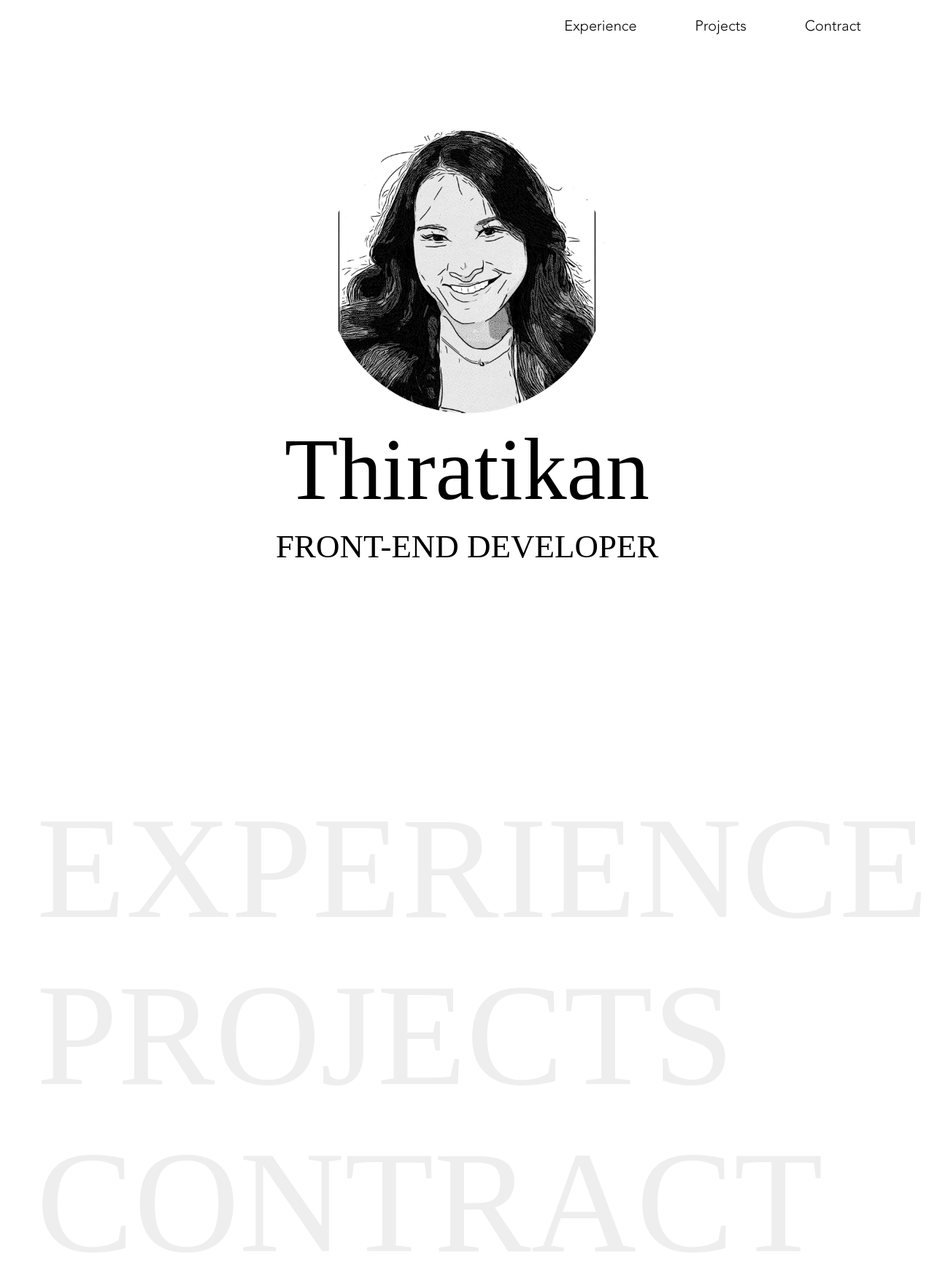
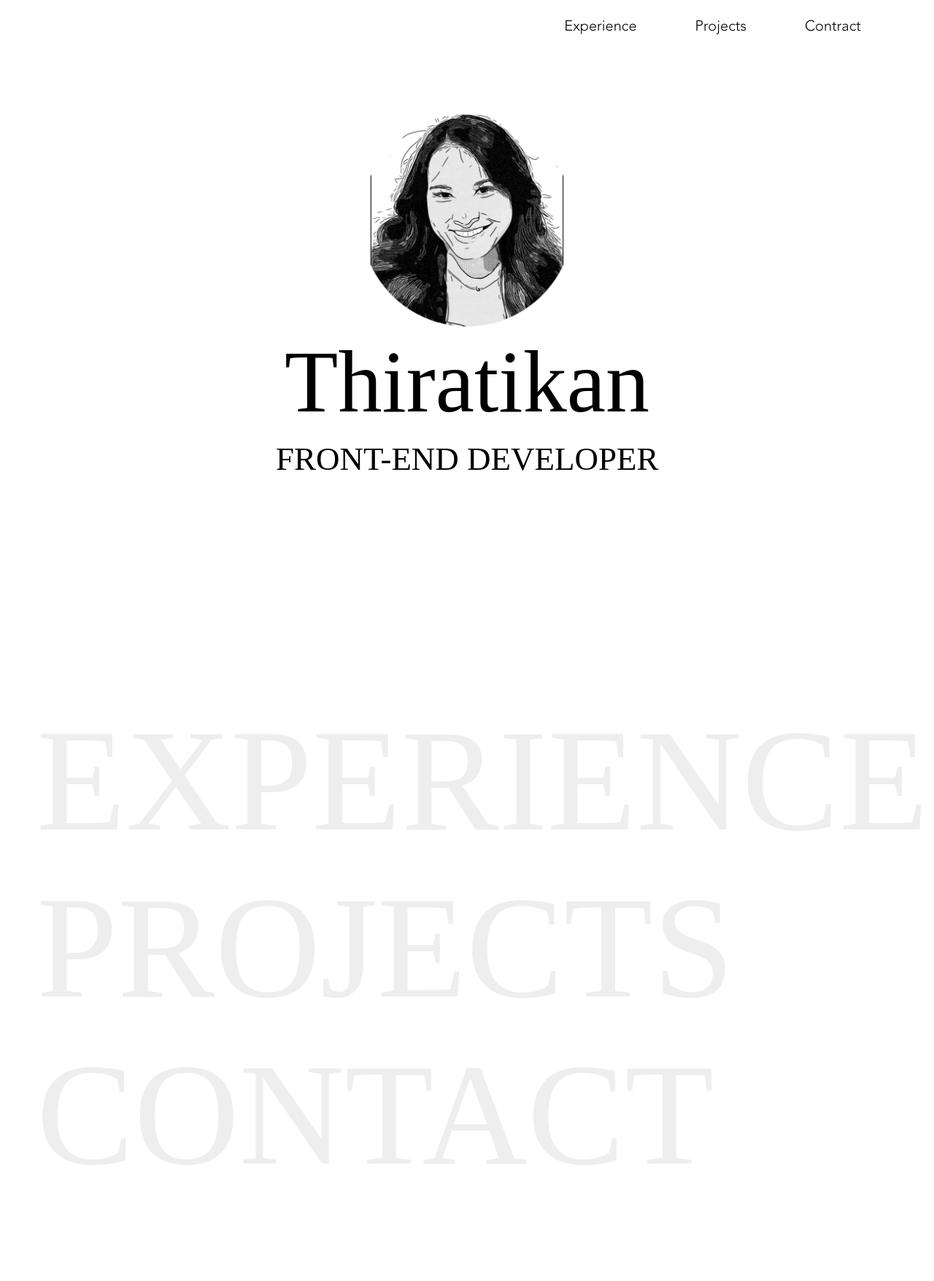
Before and after one commit to Thiratikan/Portfolio, a React (Create React App) app: page / in a window 1280 px wide. Shown: the top 1756 px of the page at 73% size. After the commit the page ends 1642 px from the top, so only its background shows below. Built offline with nearby package versions, Linux system fonts and the light colour scheme; a web font is replaced by a local one.

Commit message:
update introduce css

```diff
--- /dev/null
+++ b/src/Component/Contact.js
@@ -0,0 +1,8 @@
+import React from "react";
+import { Title } from "../style/PortStyle";
+
+function Contact() {
+  return <Title id="contract">CONTACT</Title>;
+}
+
+export default Contact;
--- a/src/Component/Contract.js
+++ /dev/null
@@ -1,8 +0,0 @@
-import React from "react";
-import { Title } from "../style/PortStyle";
-
-function Contract() {
-  return <Title id="contract">CONTRACT</Title>;
-}
-
-export default Contract;
--- a/src/Component/Home.js
+++ b/src/Component/Home.js
@@ -2,7 +2,7 @@ import Navbar from "./Navbar";
 import Introduce from "./Introduce";
 import Experience from "./Experience";
 import Projects from "./Projects";
-import Contract from "./Contract";
+import Contact from "./Contact";
 
 function Home() {
   return (
@@ -11,7 +11,7 @@ function Home() {
       <Introduce />
       <Experience />
       <Projects />
-      <Contract />
+      <Contact />
     </>
   );
 }
--- a/src/Component/Introduce.js
+++ b/src/Component/Introduce.js
@@ -35,14 +35,14 @@ function Introduce() {
   `;
 
   const Picture = styled.div`
-    margin-top: 100px;
+    margin-top: 80px;
     img {
-      height: 400px;
+      height: 300px;
     }
     @media only screen and (max-width: 600px) {
-      margin-top: 50px;
+      margin-top: 40px;
       img {
-        height: 350px;
+        height: 250px;
       }
     }
   `;
```
